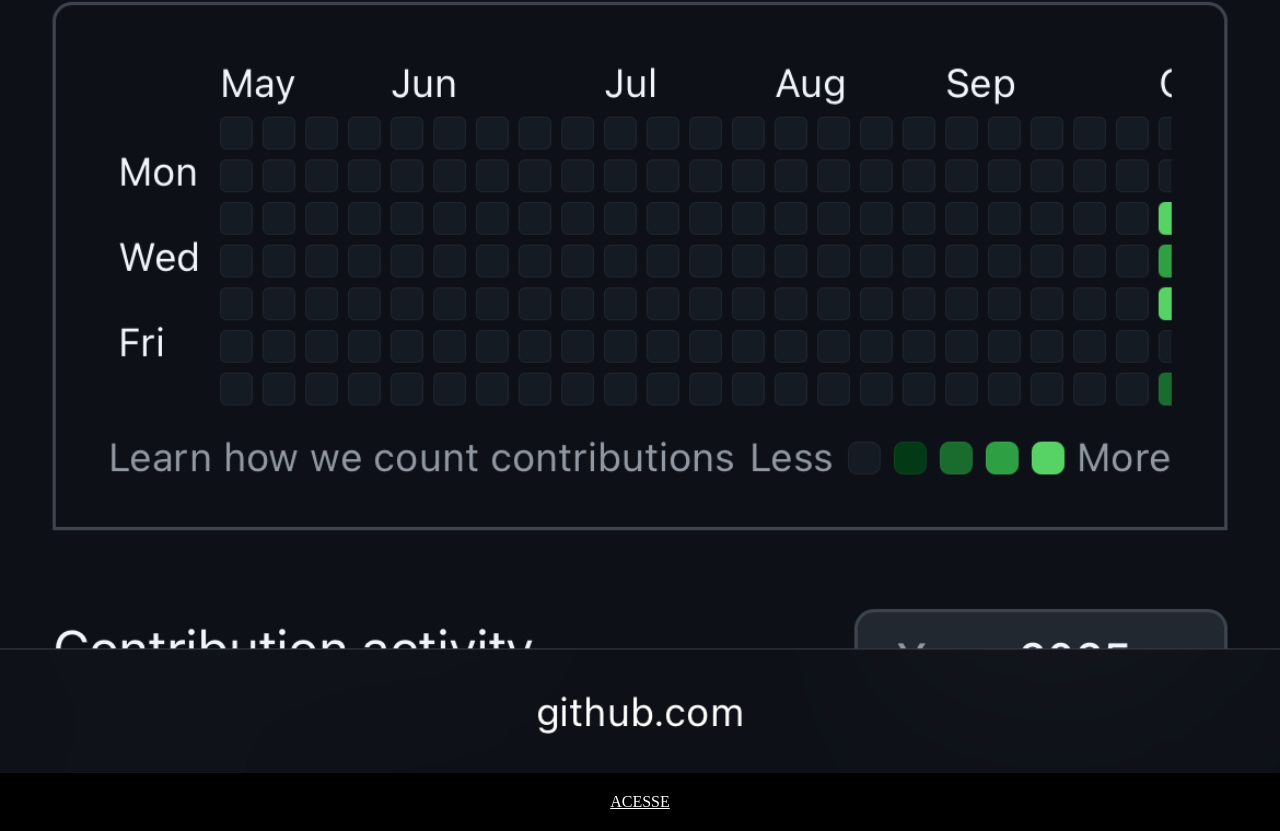
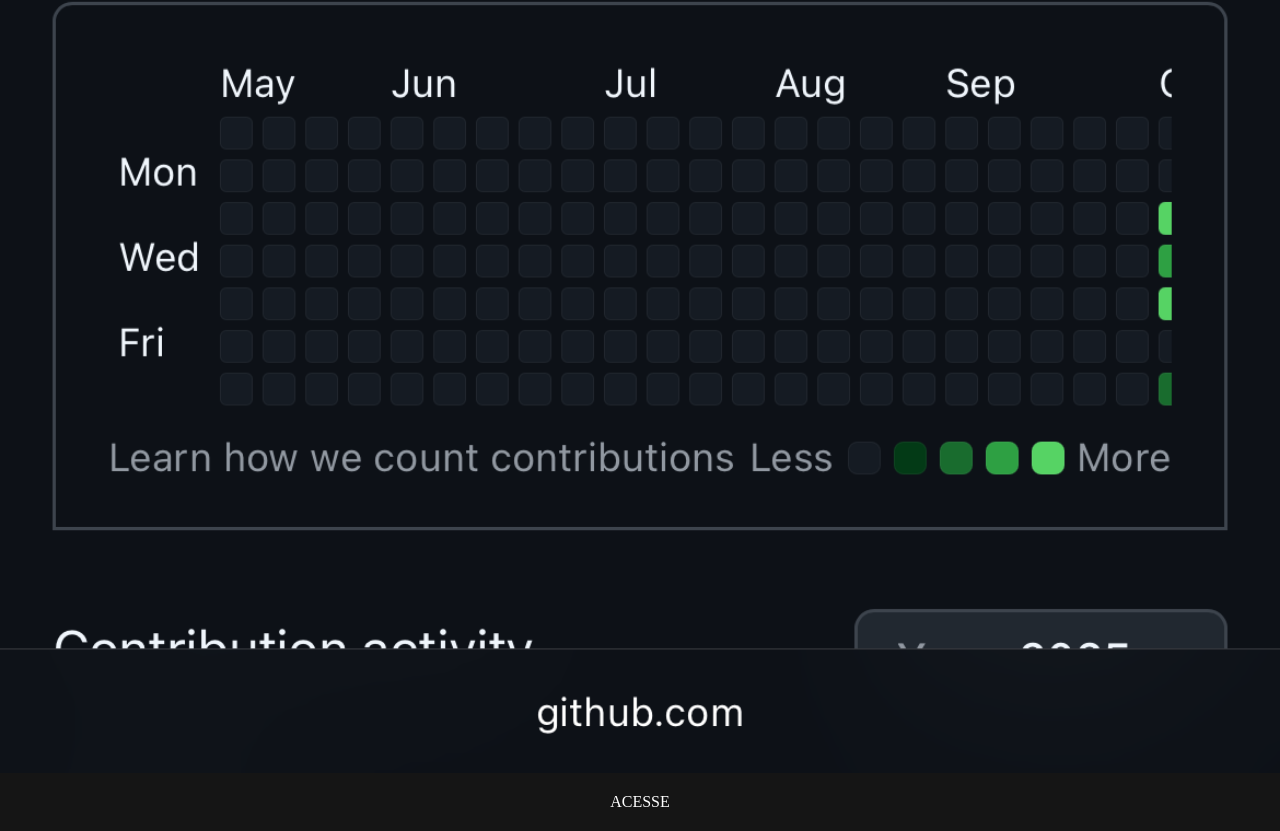
Before and after one commit to LeonardoMeinhart/projeto-rede-social, a plain HTML site: page github.html in a window 1280 px wide. Shown: the part 4475-5306 px from the top of the page. Drawn offline with Linux system fonts and the light colour scheme.

Commit message:
atualização dee background color do <a>

```diff
--- a/github.html
+++ b/github.html
@@ -27,11 +27,12 @@
         a{
             display: block;
             position: relative;
-            background-color: black;
+            background-color: rgb(21, 21, 21);
             color: white;
             text-align: center;
             margin-top: -50px;
             padding: 20px;
+            text-decoration: none;
         }
 
     </style>
```
Also changed, not shown: instagram.html (+2 -1 lines), linkedin.html (+2 -1 lines), youtube.html (+1 -0 lines).
